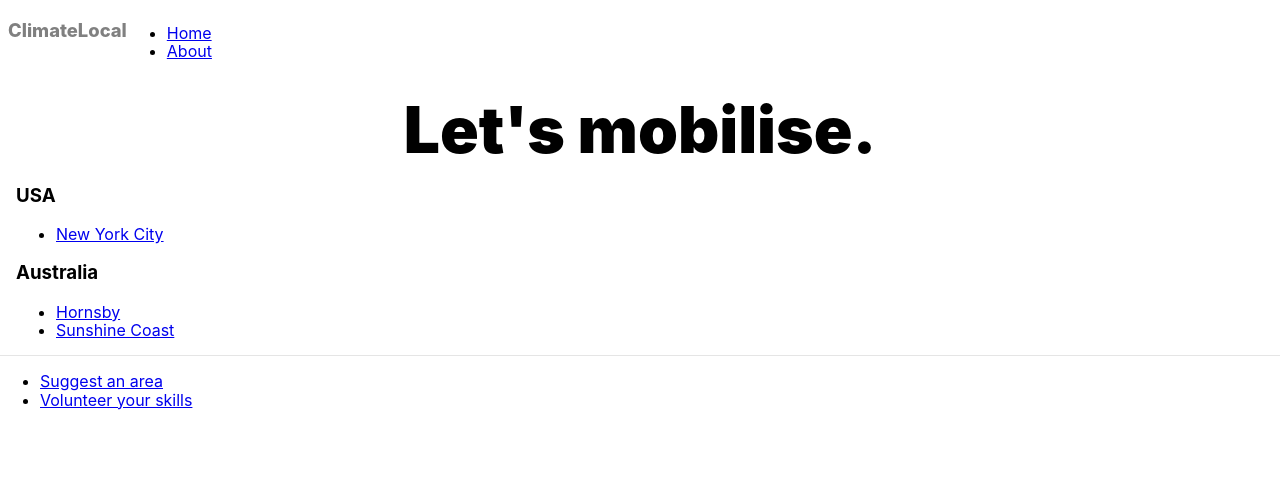
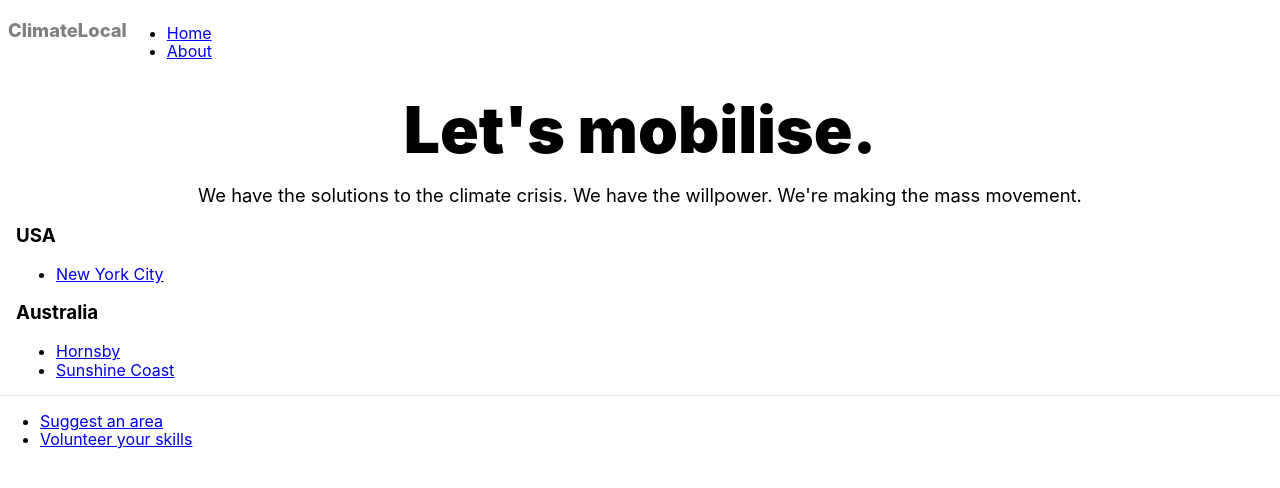
Before and after one commit to dnywh/climatelocal, a Jekyll site: the page built from index.md, in a window 1280 px wide. Shown: the top 488 px of the page. Built offline with Jekyll 4.4.1, drawn with Linux system fonts in a browser that asks for light colours.

Commit message:
homepage copy

```diff
--- a/_layouts/home.html
+++ b/_layouts/home.html
@@ -2,6 +2,7 @@
 layout: default
 ---
 <h1 class="center">Let's mobilise.</h1>
+<p class="major-info center">We have the solutions to the climate crisis. We have the willpower. We're making the mass movement.</p>
 <h3>USA</h3>
 <ul>
   {% for area in site.areas %} {% if area.country == "USA" and area.type !=
--- a/assets/style.css
+++ b/assets/style.css
@@ -60,7 +60,7 @@ h5 {
   margin: 1em 0 2em;
 }
 
-.major-info p {
+.major-info {
   font-size: 1.15em;
 }
 
```
